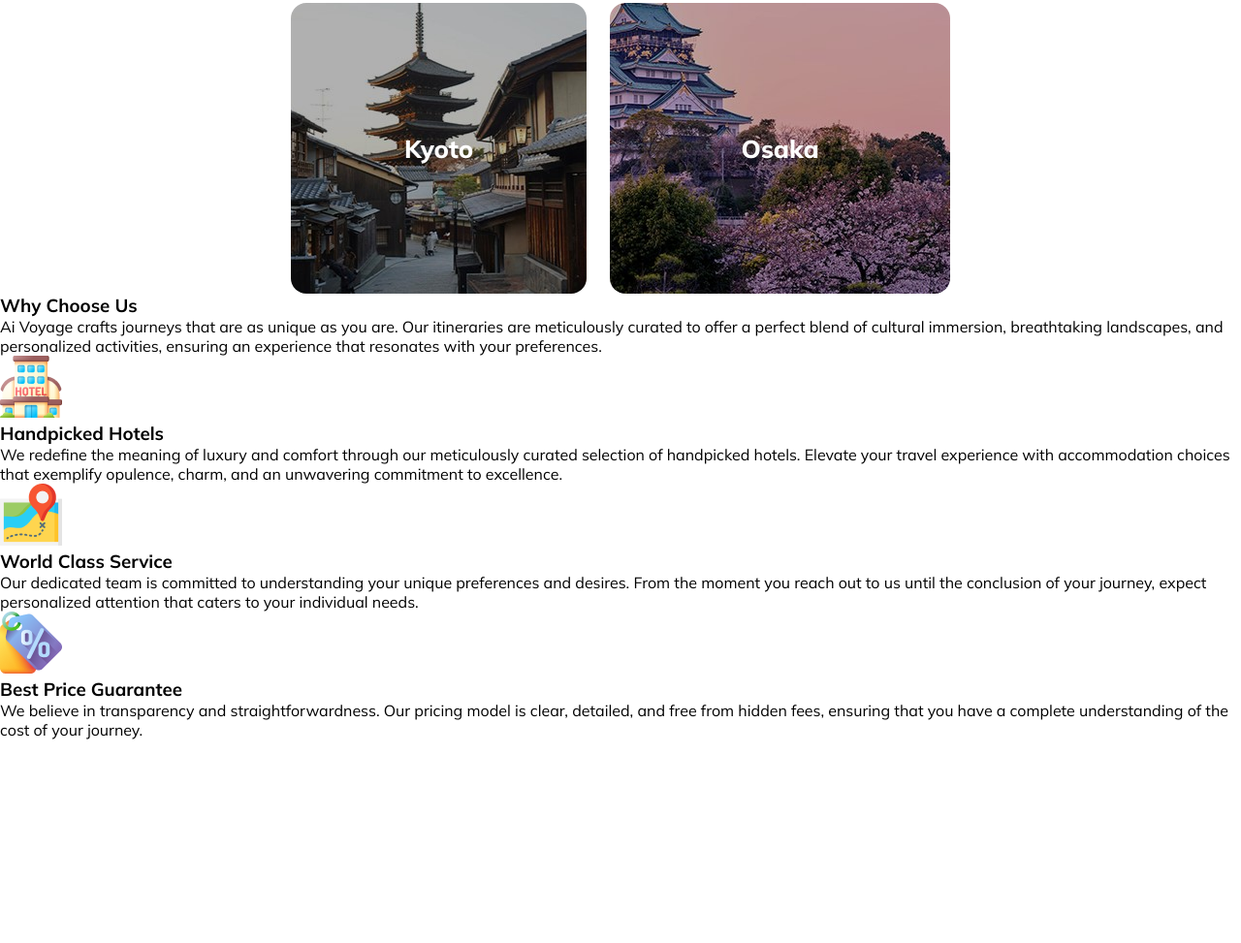
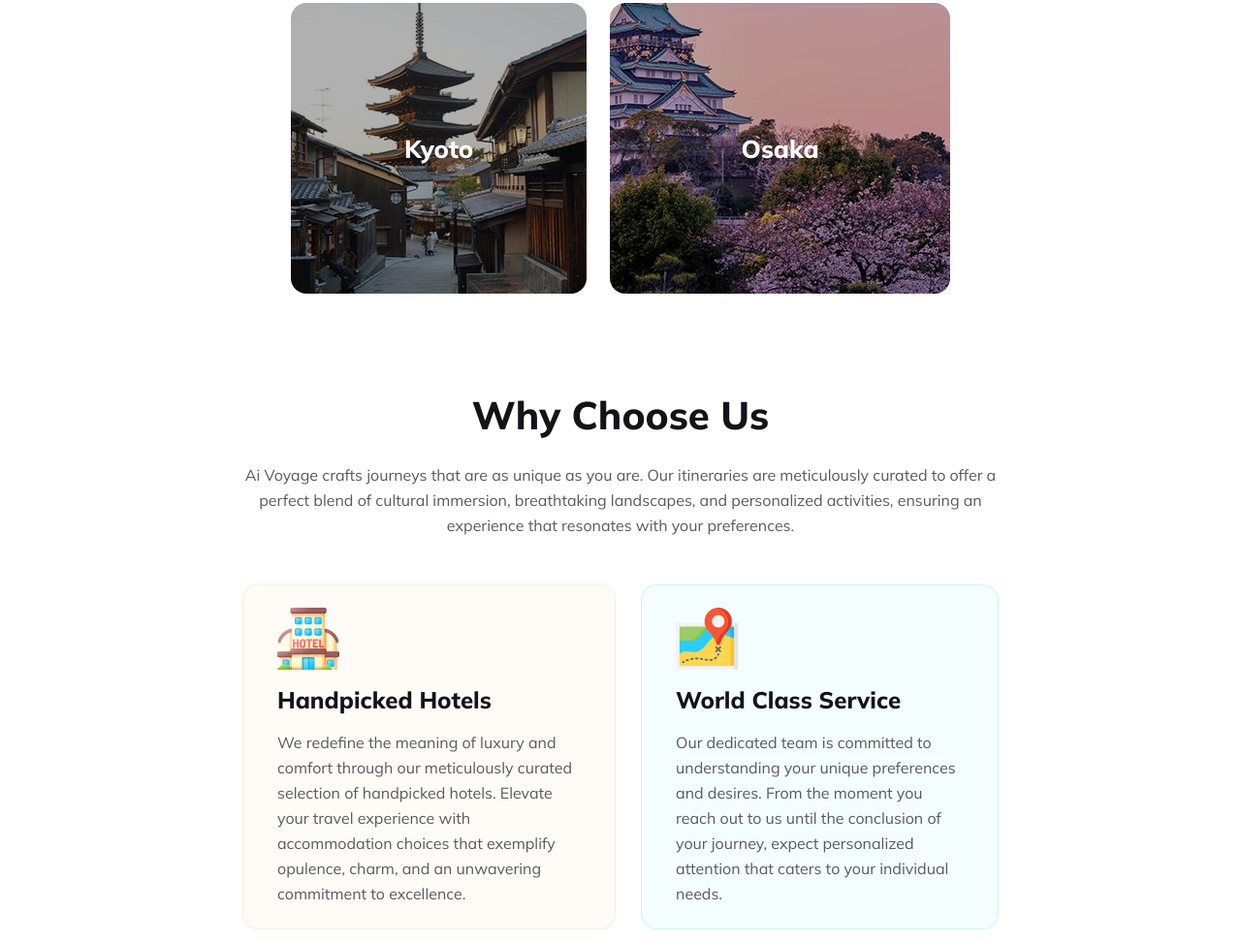
Before and after one commit to nekokaito/AiVoyage, a plain HTML site: page index.html in a window 1280 px wide. Shown: the part 2407-3380 px from the top of the page at 97% size. Before the commit the page ends 3170 px from the top, so only its background shows below. Drawn offline with Linux system fonts and the light colour scheme.

Commit message:
feature css done

```diff
--- a/index.html
+++ b/index.html
@@ -101,8 +101,8 @@
       </section>
      <!-- Features Section -->
      <section class="features-section">
-        <h3>Why Choose Us</h3>
-        <p>
+        <h1>Why Choose Us</h3>
+        <p id="text">
             Ai Voyage crafts journeys that are as unique as you are. Our itineraries are meticulously curated to offer a perfect blend of cultural immersion, breathtaking landscapes, and personalized activities, ensuring an experience that resonates with your preferences.
         </p>
         <div class="features-contain">
--- a/styles/main.css
+++ b/styles/main.css
@@ -210,12 +210,12 @@ li {
     "tok tok tok tok kana kana kana kana"
     "miya miya oki oki oki oki hako hako"
     "kyo kyo kyo osa osa osa osa osa";
-    padding: 0 300px;
+  padding: 0 300px;
   gap: 24px;
 }
 .Tokyo {
   grid-area: tok;
-  background-image: url('../Images/tokyo.jpg');
+  background-image: url("../Images/tokyo.jpg");
   background-position: center;
   background-repeat: no-repeat;
   background-size: cover;
@@ -228,7 +228,7 @@ li {
 }
 .Kana {
   grid-area: kana;
-  background-image: url('../Images/kanazawa.jpg');
+  background-image: url("../Images/kanazawa.jpg");
   background-position: center;
   background-repeat: no-repeat;
   background-size: cover;
@@ -241,7 +241,7 @@ li {
 }
 .Miya {
   grid-area: miya;
-  background-image: url('../Images/MiyajimaIsland.jpeg');
+  background-image: url("../Images/MiyajimaIsland.jpeg");
   background-position: center;
   background-repeat: no-repeat;
   background-size: cover;
@@ -254,7 +254,7 @@ li {
 }
 .Oki {
   grid-area: oki;
-  background-image: url('../Images/Okinawa.jpg');
+  background-image: url("../Images/Okinawa.jpg");
   background-position: center;
   background-repeat: no-repeat;
   background-size: cover;
@@ -267,7 +267,7 @@ li {
 }
 .Hako {
   grid-area: hako;
-  background-image: url('../Images/hakone.jpg');
+  background-image: url("../Images/hakone.jpg");
   background-position: center;
   background-repeat: no-repeat;
   background-size: cover;
@@ -280,7 +280,7 @@ li {
 }
 .Kyo {
   grid-area: kyo;
-  background-image: url('../Images/kyoto.jpg');
+  background-image: url("../Images/kyoto.jpg");
   background-position: center;
   background-repeat: no-repeat;
   background-size: cover;
@@ -293,7 +293,7 @@ li {
 }
 .Osa {
   grid-area: osa;
-  background-image: url('../Images/osaka.jpg');
+  background-image: url("../Images/osaka.jpg");
   background-position: center;
   background-repeat: no-repeat;
   background-size: cover;
@@ -304,3 +304,77 @@ li {
   align-items: center;
   justify-content: center;
 }
+/* Features styles */
+.features-section {
+  margin-top: 100px;
+  padding: 0 250px;
+}
+.features-section h1 {
+  text-align: center;
+  color: #131318;
+  font-size: 40px;
+  font-style: normal;
+  font-weight: 800;
+  line-height: normal;
+  margin-bottom: 24px;
+}
+.features-section #text {
+  color: rgba(19, 19, 24, 0.7);
+  text-align: center;
+  font-size: 1rem;
+  font-style: normal;
+  font-weight: 400;
+  line-height: 26px;
+  margin-bottom: 48px;
+}
+
+.features-section img {
+  width: 4rem;
+}
+.map,
+.hotel,
+.price {
+  height: 284px;
+  border-radius: 1rem;
+  display: flex;
+  flex-direction: column;
+  justify-content: center;
+  padding: 35px;
+  gap: 16px;
+}
+.features-title {
+  color: #131318;
+  font-size: 24px;
+  font-style: normal;
+  font-weight: 800;
+  line-height: normal;
+}
+.features-des {
+  color: #5a5a5d;
+  font-size: 16px;
+  font-style: normal;
+  font-weight: 400;
+  line-height: 26px;
+}
+.features-contain {
+  display: grid;
+  grid-template-areas:
+    "hotel hotel map map"
+    ". price price .";
+  gap: 26px;
+}
+.hotel {
+  grid-area: hotel;
+  border: 1px solid rgba(251, 181, 99, 0.2);
+  background: rgba(251, 181, 99, 0.05);
+}
+.map {
+  grid-area: map;
+  border: 1px solid rgba(41, 206, 246, 0.2);
+  background: rgba(41, 206, 246, 0.05);
+}
+.price {
+  grid-area: price;
+  border: 1px solid rgba(233, 68, 68, 0.2);
+  background: rgba(233, 68, 68, 0.05);
+}
--- a/styles/media.css
+++ b/styles/media.css
@@ -85,4 +85,7 @@
   .destiny-grid div {
     height: 176px;
   }
+  .features-section {
+    padding: 20px;
+  }
 }
```
